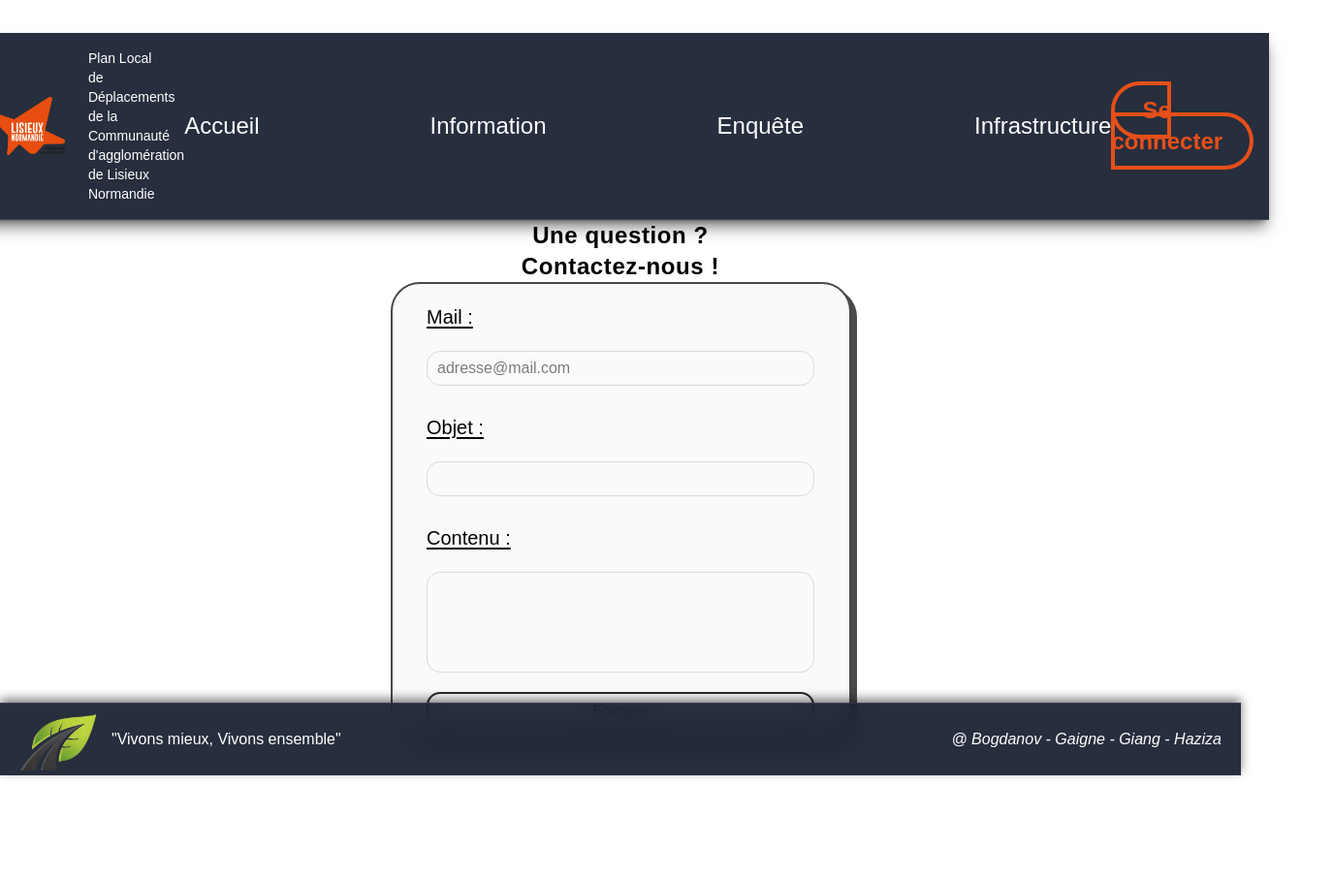
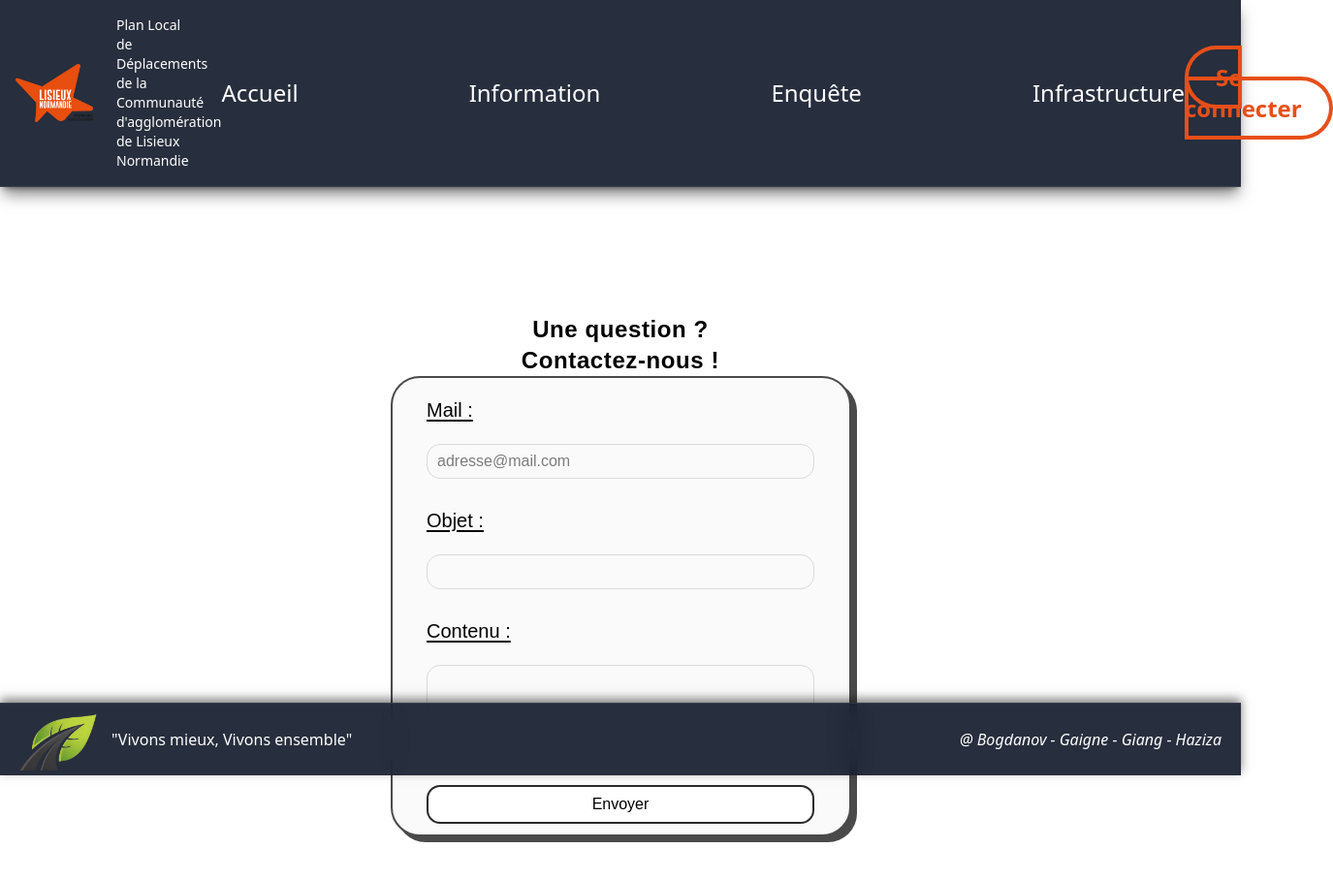
Before and after one commit to oogghii/SAE, a plain HTML site: page contact.html in a window 1280 px wide. Shown: the whole page at 97% size, 1375 px wide, since content can reach past the window. Before the commit the page ends 800 px from the top, so only its background shows below. Drawn offline with nearby package versions, Linux system fonts and the light colour scheme.

Commit message:
Navbar Page Contact

```diff
--- a/contact.html
+++ b/contact.html
@@ -4,8 +4,9 @@
     <meta charset="UTF-8">
     <title>Nous contacter</title>
 
+    <link rel="stylesheet" href="temp/connexion.css">
+
     <script src="https://cdn.jsdelivr.net/npm/@tailwindcss/browser@4"></script>
-    <link rel="stylesheet" href="temp/connexion.css">
     <link rel="stylesheet" href="assets/css/components/component.css">
 </head>
 
@@ -94,6 +95,7 @@
         </div>
     </nav>
     <!-- FIN NAV-BAR | Par Raphaël -->
+    <div class="page-contact">
         <main>
             <div  id="titre" class="tw-text-center tw-space-y-1">
                 <h2 class="text-2xl font-bold tracking-wide">Une question ?</h2>
@@ -115,6 +117,8 @@
                 </form>
             </div>
         </main>
+    </div>
+
 
     <!-- DEBUT FOOTER | Par Alexeï -->
     <footer class="footer-general bg-gray-900/90 backdrop-blur-md border-t border-white/10 footer-shadow">
--- a/temp/connexion.css
+++ b/temp/connexion.css
@@ -1,11 +1,12 @@
-body{
+.page-contact {
     display: flex;
     flex-direction: column;
     justify-content: center;
     align-items: center;
     min-height: 100vh;
-    font-family: Arial, Helvetica, sans-serif ;
+    font-family: Arial, Helvetica, sans-serif;
 }
+
 
 #boite-connexion{
     display: flex;
```
Lines whose indentation alone changed are shown as unchanged.
